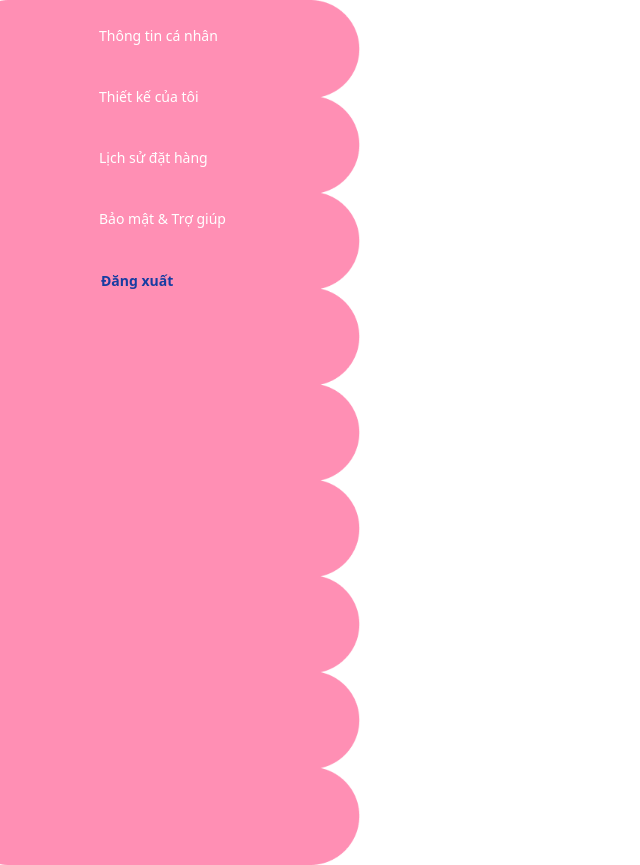
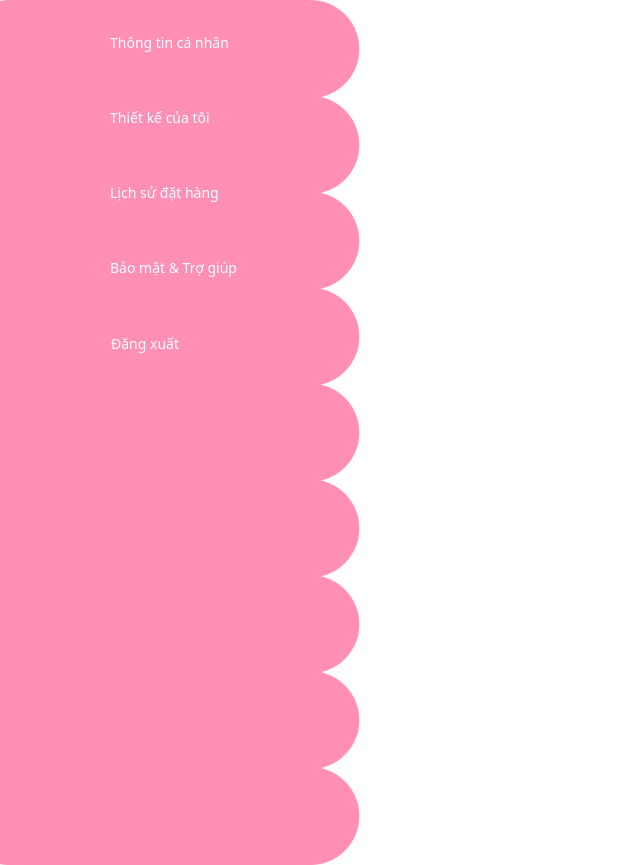
Before and after one commit to Quyen-Peter/clip-chic, a React (Create React App) app: page /SidebarProfile in a window 1280 px wide. Shown: the whole page, without its empty margins (0-640 px from the left). Built offline with nearby package versions, Linux system fonts and the light colour scheme; no server answers.

Commit message:
fix bnt on profile sidebar

```diff
--- a/src/component/SidebarProfile.tsx
+++ b/src/component/SidebarProfile.tsx
@@ -18,15 +18,15 @@ const SidebarProfile = () => {
       <img className="background-sidebar-profile" src={backgroundSidebar} />
       <div className="content-sidebar-container">
         <div className="sidebar-item">
-          <img src={icon} className="arrow-icon" />
+          {/* <img src={icon} className="arrow-icon" /> */}
           <NavLink end to="/Account" className="link-sidebar-profile">
-            Thông tin cá nhân
+            <button className="link-sidebar-profile-bnt">Thông tin cá nhân</button>
           </NavLink>
         </div>
         <div className="sidebar-item">
-          <img src={icon} className="arrow-icon" />
+          {/* <img src={icon} className="arrow-icon" /> */}
           <NavLink to="/Account/MyDesign" className="link-sidebar-profile">
-            Thiết kế của tôi
+            <button className="link-sidebar-profile-bnt">Thiết kế của tôi</button>
           </NavLink>
         </div>
         {/* <div className="sidebar-item">
@@ -36,21 +36,21 @@ const SidebarProfile = () => {
           </NavLink>
         </div> */}
         <div className="sidebar-item">
-          <img src={icon} className="arrow-icon" />
+          {/* <img src={icon} className="arrow-icon" /> */}
           <NavLink to="/Account/OrderHistory" className="link-sidebar-profile">
-            Lịch sử đặt hàng
+            <button className="link-sidebar-profile-bnt">Lịch sử đặt hàng</button>
           </NavLink>
         </div>
         <div className="sidebar-item">
-          <img src={icon} className="arrow-icon" />
+          {/* <img src={icon} className="arrow-icon" /> */}
           <NavLink to="/Account/Privacy" className="link-sidebar-profile">
-            Bảo mật & Trợ giúp
+            <button className="link-sidebar-profile-bnt">Bảo mật & Trợ giúp</button>
           </NavLink>
         </div>
 
         <div className="sidebar-item buttom-logout">
           <button className="logout" onClick={handleLogout}>
-            Đăng xuất
+            <button className="link-sidebar-profile-bnt">Đăng xuất</button>
           </button>
         </div>
       </div>
--- a/src/css/SidebarProfile.css
+++ b/src/css/SidebarProfile.css
@@ -30,6 +30,27 @@
     font-size: 14px;
     width: 130px;
 }
+
+.link-sidebar-profile-bnt {
+  background: none;
+  border: none;
+  color: #ffffff;
+  font-size: 14px;
+  cursor: pointer;
+  padding: 7px;
+  width: 150px;
+  font-family: inherit;
+  text-align: left;
+  transition: background-color 0.3s ease;
+  border-radius: 10px;
+  padding-left: 10px;
+}
+
+.link-sidebar-profile-bnt:hover {
+  background-color: #b3c0e13e;
+  border-radius: 10px;
+}
+
 
 .sidebar-item {
   display: flex;
```
